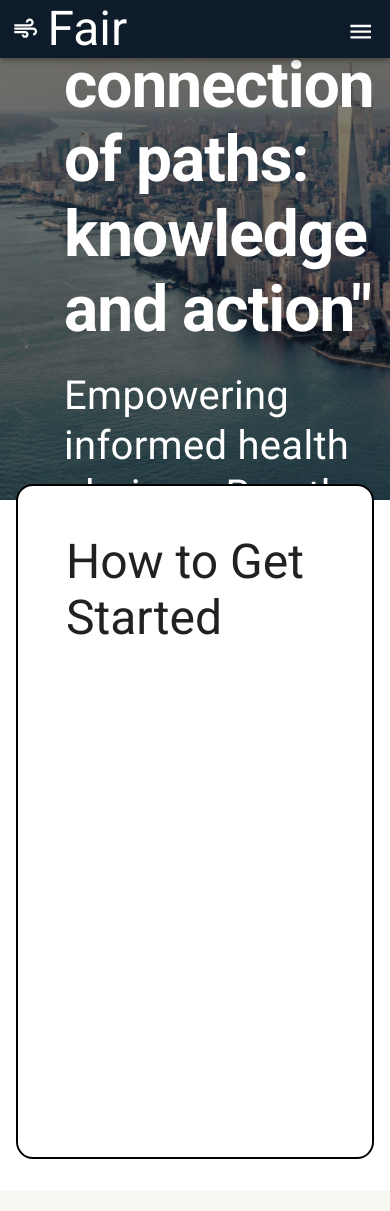
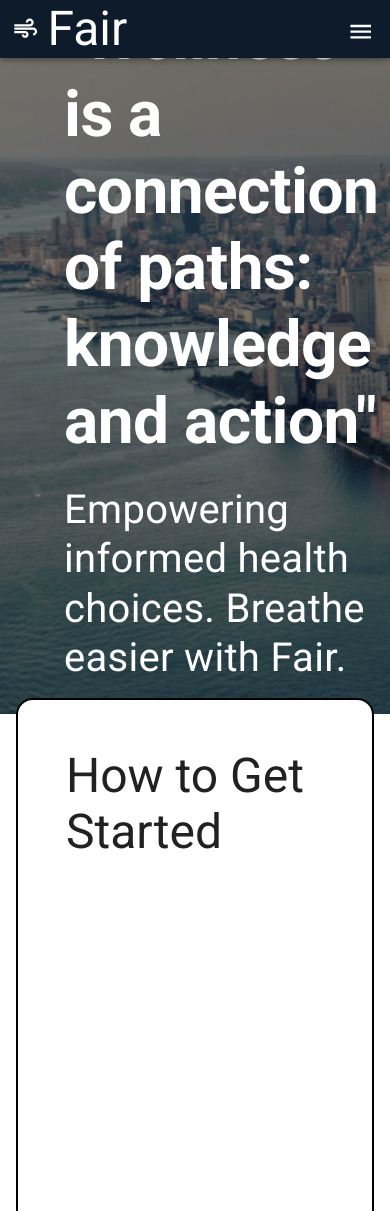
Before and after one commit to Naveen-Jaisankar/COMP47360-Web-Application, a React (Vite) app in the folder FrontEnd/air-quality-app/: page / in a window 390 px wide. Shown: the top 1211 px of the page. Built offline with nearby package versions, Linux system fonts and the light colour scheme.

Commit message:
Home:  Adjusted responsive sizing for all components affected with larger fontsize, should seamlessly adjust whatever the screen size is. Bugfix with settings feature as components would hide text behind other components.

```diff
--- a/FrontEnd/air-quality-app/src/context/SettingsContext.jsx
+++ b/FrontEnd/air-quality-app/src/context/SettingsContext.jsx
@@ -48,7 +48,7 @@ export const ThemeContextProvider = ({children}) =>{
           },
 
           body1: {
-            fontSize: `${fontSize * 1.2}px`,
+            fontSize: `${fontSize * 1.5}px`,
           }
         },
       }), [darkMode, fontSize]);
--- a/FrontEnd/air-quality-app/src/pages/Home.jsx
+++ b/FrontEnd/air-quality-app/src/pages/Home.jsx
@@ -19,8 +19,6 @@ const BannerBox = styled(Box)({
   position: "relative",
   backgroundImage: `url(${bannerImage})`,
   backgroundSize: "cover",
-  // background: `linear-gradient(rgba(255, 255, 255, 0.5), rgba(255, 255, 255, 0)), url(${bannerImage})`,
-
 });
 
 const QuoteBox = styled(Box)({
@@ -32,7 +30,6 @@ const QuoteBox = styled(Box)({
 
 const ThickHeadingTypography = styled(Typography)({
   fontFamily: "Roboto flex, Roboto, sans-serif",
-  fontSize: "4rem",
   fontWeight: 700,
   color: "white",
   borderColor: "black",
@@ -53,7 +50,7 @@ const GetStartedBox = styled(Box)({
 
 const CreamBackgroundBox = styled(Box)({
   backgroundColor: "#F7F7F2",
-  height: "180vh",
+  minHeight: "100vh",
   paddingBottom: "2rem"
 });
 
@@ -79,11 +76,12 @@ const Home = () => {
         <header>
           <BannerBox
             sx={{
-              height: { xs: 500, md: 700, lg: 900 },
+              height: {lg: 900 },
+              maxWidth: "100%",
             }}
           >
             <QuoteBox>
-              <ThickHeadingTypography variant="h1" component="h1">
+              <ThickHeadingTypography variant="h2" component="h1">
                 {constants.homePage.title1}
               </ThickHeadingTypography>
               <Typography
@@ -103,7 +101,7 @@ const Home = () => {
         <Container
           sx={{
             maxWidth: { xs: "100%", md: "90%", lg: "70%" },
-            marginTop: { xs: -2, md: -8 },
+            marginTop: { xs: -2, md: -3 },
           }}
         >
           <GetStartedBox>
@@ -150,12 +148,10 @@ const Home = () => {
               }}>
                 <Typography variant="h2" component="h2" sx={{
                   fontWeight: 'medium',
-                  fontSize: '4rem'
                 }}>
                   {constants.homePage.air_pollution_heading}
                 </Typography>
                 <Typography variant="body1" component="p" sx={{
-                  fontSize: '2rem'
                 }}>
                   {constants.homePage.air_pollution_body}
                 </Typography>
@@ -209,7 +205,7 @@ const Home = () => {
           </InfoCardBox>
         </section>
       <Container>
-      <Footer/>
+      <Footer />
       </Container>
 
     </>
```
